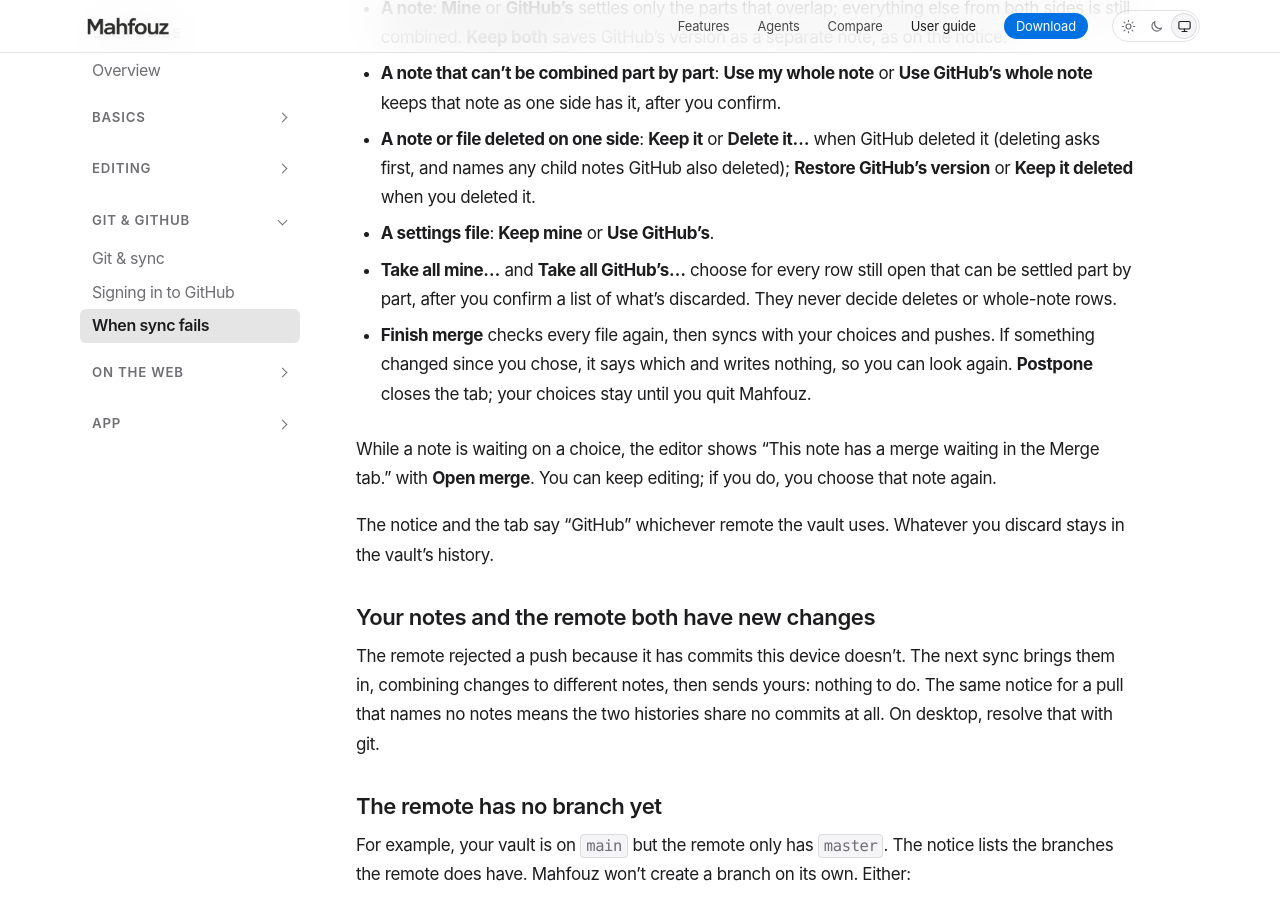
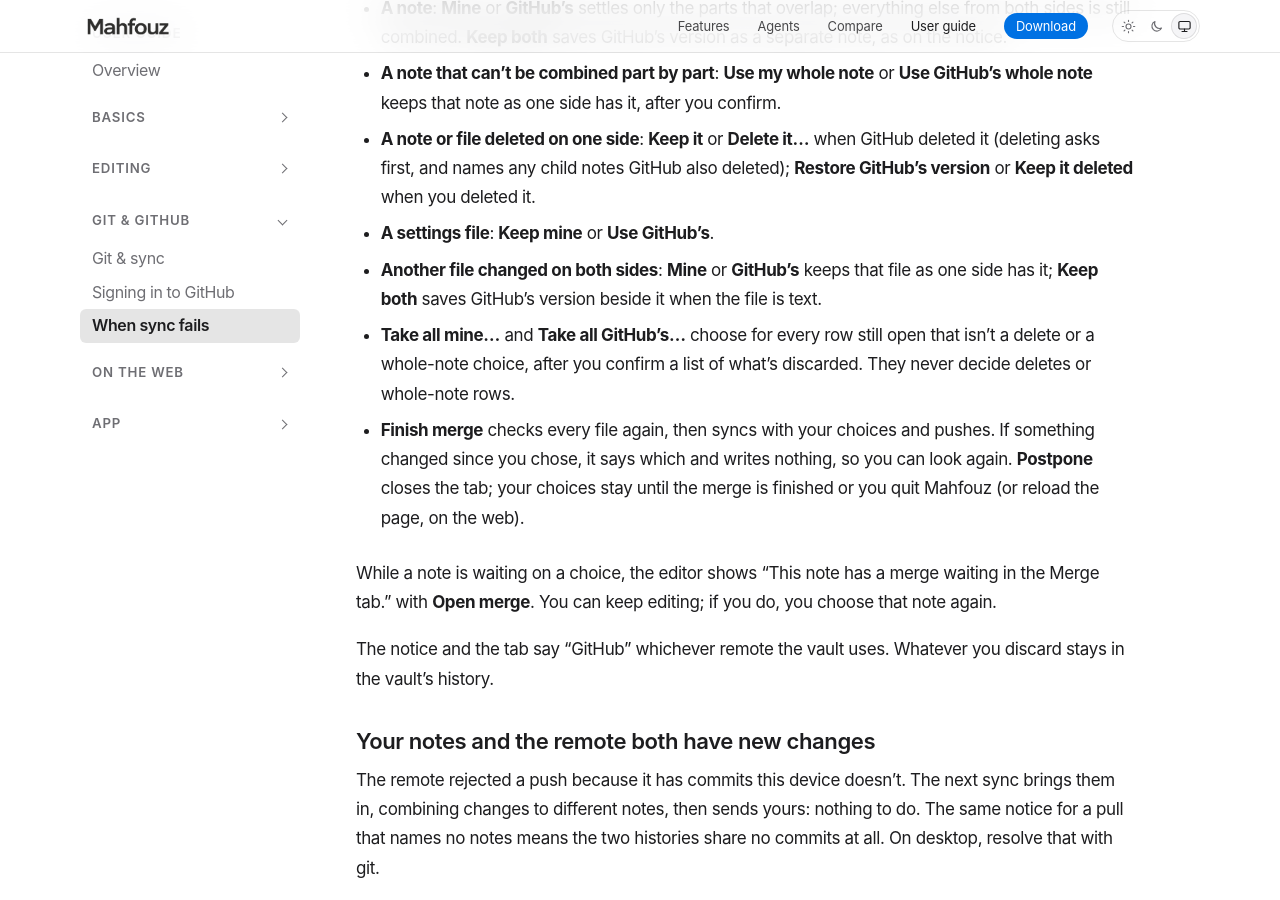
Before and after one commit to mahfouz-app/docs, a Jekyll site: the page built from guide/when-sync-fails.md, in a window 1280 px wide and 900 px high, scrolled down 2971 px. Built offline with Jekyll 4.4.1, drawn with Linux system fonts in a browser that asks for light colours.

Commit message:
guide: git.md points to the Merge tab; Take all scope and how long choices last
Co-Authored-By: Claude Opus 5.5 <noreply@anthropic.com>

```diff
--- a/guide/when-sync-fails.md
+++ b/guide/when-sync-fails.md
@@ -77,8 +77,9 @@ The tab lists what couldn't be combined, grouped as **Notes**, **Settings** and
 - **A note that can't be combined part by part**: **Use my whole note** or **Use GitHub's whole note** keeps that note as one side has it, after you confirm.
 - **A note or file deleted on one side**: **Keep it** or **Delete it…** when GitHub deleted it (deleting asks first, and names any child notes GitHub also deleted); **Restore GitHub's version** or **Keep it deleted** when you deleted it.
 - **A settings file**: **Keep mine** or **Use GitHub's**.
-- **Take all mine…** and **Take all GitHub's…** choose for every row still open that can be settled part by part, after you confirm a list of what's discarded. They never decide deletes or whole-note rows.
-- **Finish merge** checks every file again, then syncs with your choices and pushes. If something changed since you chose, it says which and writes nothing, so you can look again. **Postpone** closes the tab; your choices stay until you quit Mahfouz.
+- **Another file changed on both sides**: **Mine** or **GitHub's** keeps that file as one side has it; **Keep both** saves GitHub's version beside it when the file is text.
+- **Take all mine…** and **Take all GitHub's…** choose for every row still open that isn't a delete or a whole-note choice, after you confirm a list of what's discarded. They never decide deletes or whole-note rows.
+- **Finish merge** checks every file again, then syncs with your choices and pushes. If something changed since you chose, it says which and writes nothing, so you can look again. **Postpone** closes the tab; your choices stay until the merge is finished or you quit Mahfouz (or reload the page, on the web).
 
 While a note is waiting on a choice, the editor shows "This note has a merge waiting in the Merge tab." with **Open merge**. You can keep editing; if you do, you choose that note again.
 
```
Also changed, not shown: guide/git.md (+2 -2 lines).
